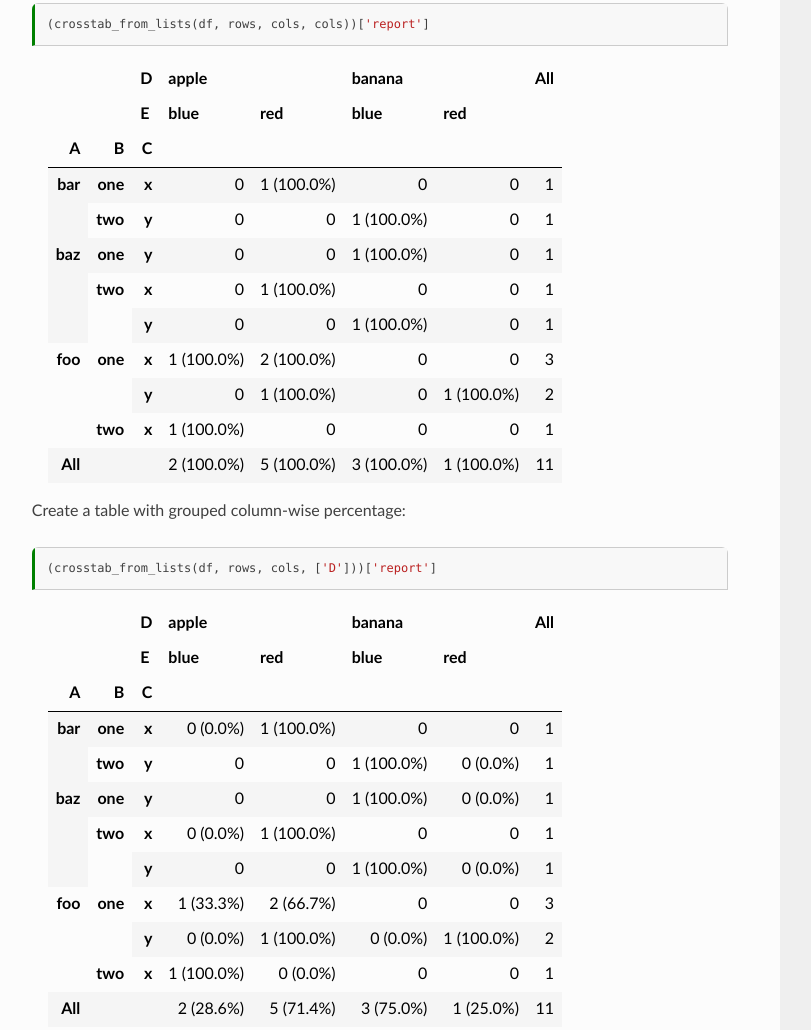
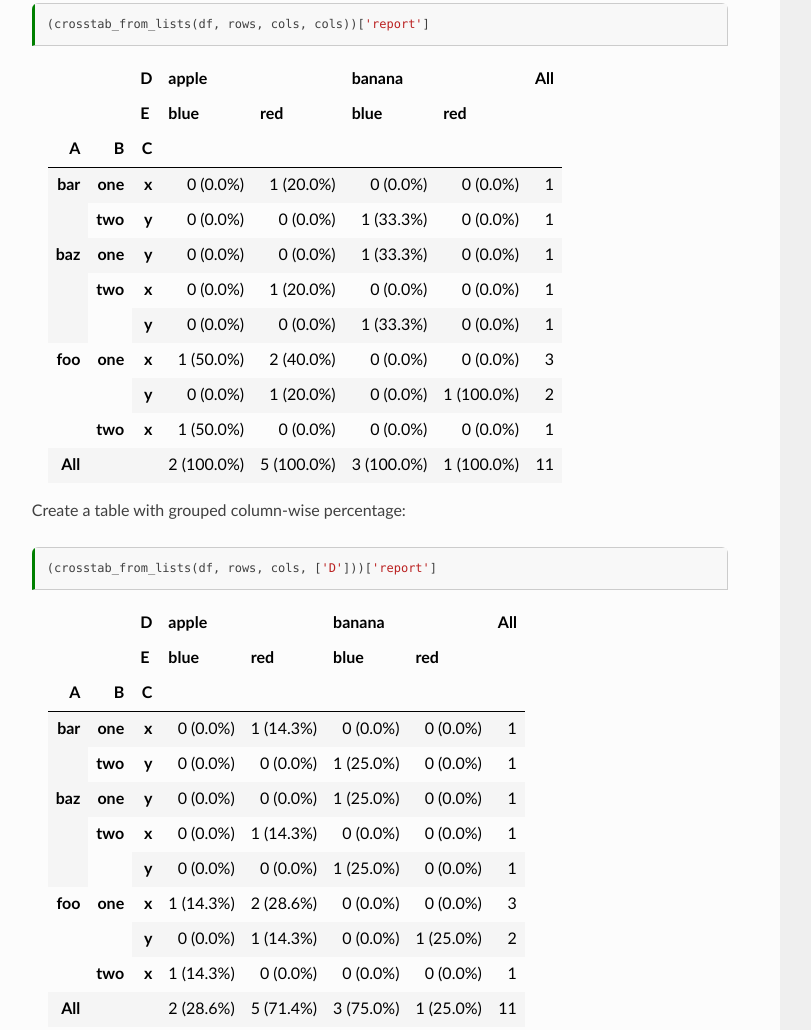
Before and after one commit to yh202109/mtbp3cd, a plain HTML site: page util_gt03summary.html in a window 1280 px wide. Shown: the part 2031-3061 px from the top of the page, without its empty margins (320-1131 px from the left). Drawn offline with Linux system fonts and the light colour scheme.

Commit message:
Deploying to gh-pages from @ yh202109/mtbp3cd@6910f23e60f7557ddeb48cd6e59d7774a621e4da 🚀

```diff
--- a/_static/reports/junit/junit.xml
+++ b/_static/reports/junit/junit.xml
@@ -1 +1 @@
-<?xml version="1.0" encoding="utf-8"?><testsuites name="pytest tests"><testsuite name="pytest" errors="0" failures="0" skipped="0" tests="8" time="1.874" timestamp="2025-09-01T03:49:50.687620+00:00" hostname="pkrvmccyg1gnepe"><testcase classname="tests.test_util_lsr" name="test_list_files_list" time="0.002" /><testcase classname="tests.test_util_lsr" name="test_list_files_json" time="0.004" /><testcase classname="tests.test_util_lsr" name="test_list_files_string" time="0.001" /><testcase classname="tests.test_util_lsr" name="test_list_files_dataframe" time="0.002" /><testcase classname="tests.test_util_lsr" name="test_list_files_tree" time="0.014" /><testcase classname="tests.test_util_lsr" name="test_nonexistent_path" time="0.000" /><testcase classname="tests.test_util_lsr" name="test_empty_folder" time="0.001" /><testcase classname="tests.test_util_lsr" name="test_get_md5" time="0.001" /></testsuite></testsuites>
+<?xml version="1.0" encoding="utf-8"?><testsuites name="pytest tests"><testsuite name="pytest" errors="0" failures="0" skipped="0" tests="8" time="2.196" timestamp="2025-09-01T03:53:06.170644+00:00" hostname="pkrvmccyg1gnepe"><testcase classname="tests.test_util_lsr" name="test_list_files_list" time="0.001" /><testcase classname="tests.test_util_lsr" name="test_list_files_json" time="0.005" /><testcase classname="tests.test_util_lsr" name="test_list_files_string" time="0.001" /><testcase classname="tests.test_util_lsr" name="test_list_files_dataframe" time="0.002" /><testcase classname="tests.test_util_lsr" name="test_list_files_tree" time="0.014" /><testcase classname="tests.test_util_lsr" name="test_nonexistent_path" time="0.000" /><testcase classname="tests.test_util_lsr" name="test_empty_folder" time="0.001" /><testcase classname="tests.test_util_lsr" name="test_get_md5" time="0.001" /></testsuite></testsuites>
--- a/util_gt03summary.html
+++ b/util_gt03summary.html
@@ -480,73 +480,73 @@
       <th rowspan="2" valign="top">bar</th>
       <th>one</th>
       <th>x</th>
-      <td>0</td>
-      <td>1 (100.0%)</td>
-      <td>0</td>
-      <td>0</td>
+      <td>0 (0.0%)</td>
+      <td>1 (20.0%)</td>
+      <td>0 (0.0%)</td>
+      <td>0 (0.0%)</td>
       <td>1</td>
     </tr>
     <tr>
       <th>two</th>
       <th>y</th>
-      <td>0</td>
-      <td>0</td>
-      <td>1 (100.0%)</td>
-      <td>0</td>
+      <td>0 (0.0%)</td>
+      <td>0 (0.0%)</td>
+      <td>1 (33.3%)</td>
+      <td>0 (0.0%)</td>
       <td>1</td>
     </tr>
     <tr>
       <th rowspan="3" valign="top">baz</th>
       <th>one</th>
       <th>y</th>
-      <td>0</td>
-      <td>0</td>
-      <td>1 (100.0%)</td>
-      <td>0</td>
+      <td>0 (0.0%)</td>
+      <td>0 (0.0%)</td>
+      <td>1 (33.3%)</td>
+      <td>0 (0.0%)</td>
       <td>1</td>
     </tr>
     <tr>
       <th rowspan="2" valign="top">two</th>
       <th>x</th>
-      <td>0</td>
-      <td>1 (100.0%)</td>
-      <td>0</td>
-      <td>0</td>
+      <td>0 (0.0%)</td>
+      <td>1 (20.0%)</td>
+      <td>0 (0.0%)</td>
+      <td>0 (0.0%)</td>
       <td>1</td>
     </tr>
     <tr>
       <th>y</th>
-      <td>0</td>
-      <td>0</td>
-      <td>1 (100.0%)</td>
-      <td>0</td>
+      <td>0 (0.0%)</td>
+      <td>0 (0.0%)</td>
+      <td>1 (33.3%)</td>
+      <td>0 (0.0%)</td>
       <td>1</td>
     </tr>
     <tr>
       <th rowspan="3" valign="top">foo</th>
       <th rowspan="2" valign="top">one</th>
       <th>x</th>
-      <td>1 (100.0%)</td>
-      <td>2 (100.0%)</td>
-      <td>0</td>
-      <td>0</td>
+      <td>1 (50.0%)</td>
+      <td>2 (40.0%)</td>
+      <td>0 (0.0%)</td>
+      <td>0 (0.0%)</td>
       <td>3</td>
     </tr>
     <tr>
       <th>y</th>
-      <td>0</td>
-      <td>1 (100.0%)</td>
-      <td>0</td>
+      <td>0 (0.0%)</td>
+      <td>1 (20.0%)</td>
+      <td>0 (0.0%)</td>
       <td>1 (100.0%)</td>
       <td>2</td>
     </tr>
     <tr>
       <th>two</th>
       <th>x</th>
-      <td>1 (100.0%)</td>
-      <td>0</td>
-      <td>0</td>
-      <td>0</td>
+      <td>1 (50.0%)</td>
+      <td>0 (0.0%)</td>
+      <td>0 (0.0%)</td>
+      <td>0 (0.0%)</td>
       <td>1</td>
     </tr>
     <tr>
@@ -626,17 +626,17 @@
       <th>one</th>
       <th>x</th>
       <td>0 (0.0%)</td>
-      <td>1 (100.0%)</td>
-      <td>0</td>
-      <td>0</td>
+      <td>1 (14.3%)</td>
+      <td>0 (0.0%)</td>
+      <td>0 (0.0%)</td>
       <td>1</td>
     </tr>
     <tr>
       <th>two</th>
       <th>y</th>
-      <td>0</td>
-      <td>0</td>
-      <td>1 (100.0%)</td>
+      <td>0 (0.0%)</td>
+      <td>0 (0.0%)</td>
+      <td>1 (25.0%)</td>
       <td>0 (0.0%)</td>
       <td>1</td>
     </tr>
@@ -644,9 +644,9 @@
       <th rowspan="3" valign="top">baz</th>
       <th>one</th>
       <th>y</th>
-      <td>0</td>
-      <td>0</td>
-      <td>1 (100.0%)</td>
+      <td>0 (0.0%)</td>
+      <td>0 (0.0%)</td>
+      <td>1 (25.0%)</td>
       <td>0 (0.0%)</td>
       <td>1</td>
     </tr>
@@ -654,16 +654,16 @@
       <th rowspan="2" valign="top">two</th>
       <th>x</th>
       <td>0 (0.0%)</td>
-      <td>1 (100.0%)</td>
-      <td>0</td>
-      <td>0</td>
+      <td>1 (14.3%)</td>
+      <td>0 (0.0%)</td>
+      <td>0 (0.0%)</td>
       <td>1</td>
     </tr>
     <tr>
       <th>y</th>
-      <td>0</td>
-      <td>0</td>
-      <td>1 (100.0%)</td>
+      <td>0 (0.0%)</td>
+      <td>0 (0.0%)</td>
+      <td>1 (25.0%)</td>
       <td>0 (0.0%)</td>
       <td>1</td>
     </tr>
@@ -671,27 +671,27 @@
       <th rowspan="3" valign="top">foo</th>
       <th rowspan="2" valign="top">one</th>
       <th>x</th>
-      <td>1 (33.3%)</td>
-      <td>2 (66.7%)</td>
-      <td>0</td>
-      <td>0</td>
+      <td>1 (14.3%)</td>
+      <td>2 (28.6%)</td>
+      <td>0 (0.0%)</td>
+      <td>0 (0.0%)</td>
       <td>3</td>
     </tr>
     <tr>
       <th>y</th>
       <td>0 (0.0%)</td>
-      <td>1 (100.0%)</td>
+      <td>1 (14.3%)</td>
       <td>0 (0.0%)</td>
-      <td>1 (100.0%)</td>
+      <td>1 (25.0%)</td>
       <td>2</td>
     </tr>
     <tr>
       <th>two</th>
       <th>x</th>
-      <td>1 (100.0%)</td>
+      <td>1 (14.3%)</td>
       <td>0 (0.0%)</td>
-      <td>0</td>
-      <td>0</td>
+      <td>0 (0.0%)</td>
+      <td>0 (0.0%)</td>
       <td>1</td>
     </tr>
     <tr>
```
Also changed, not shown: _modules/mtbp3cd/util/gt03summary.html (+2 -3 lines), _static/reports/junit/report.html (+3 -3 lines), searchindex.js.
